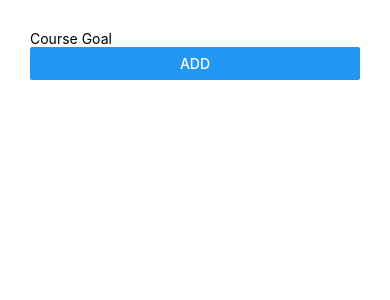
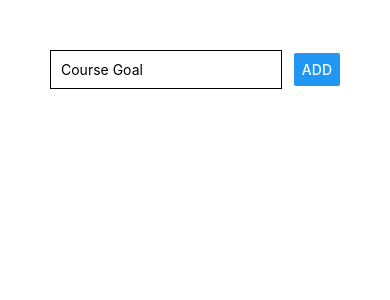
Before and after one commit to krdowns/rn-complete-guide, a React Native app: screen / in a window 390 px wide. Shown: the top 300 px of the page. Built offline with nearby package versions, Linux system fonts and the light colour scheme.

Commit message:
started styling

```diff
--- a/App.js
+++ b/App.js
@@ -3,12 +3,31 @@
 
 export default function App() {
   return (
-    <View style={{ padding: 30 }}>
-      <View>
-        <TextInput placeholder="Course Goal" />
+    <View style={styles.screen}>
+      <View style={styles.inputContainer}>
+        <TextInput placeholder="Course Goal" style={styles.input} />
         <Button title="ADD" />
       </View>
       <View></View>
     </View>
   );
 }
+
+const styles = StyleSheet.create({
+  screen: {
+    padding: 50
+  },
+
+  inputContainer: {
+    flexDirection: "row",
+    justifyContent: "space-between",
+    alignItems: "center"
+  },
+
+  input: {
+    width: "80%",
+    borderColor: "black",
+    borderWidth: 1,
+    padding: 10
+  }
+});
```
